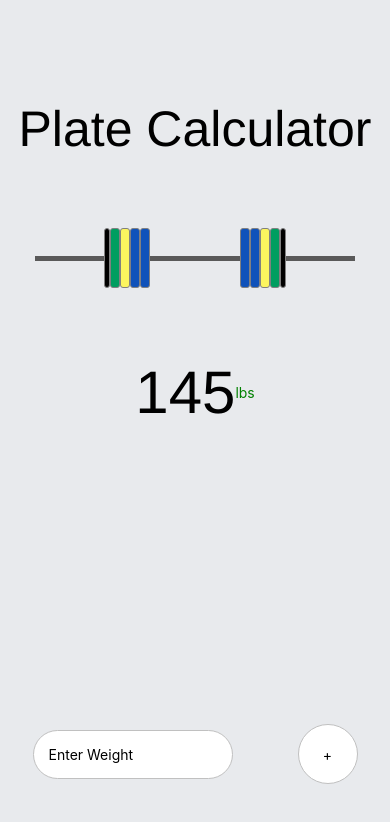
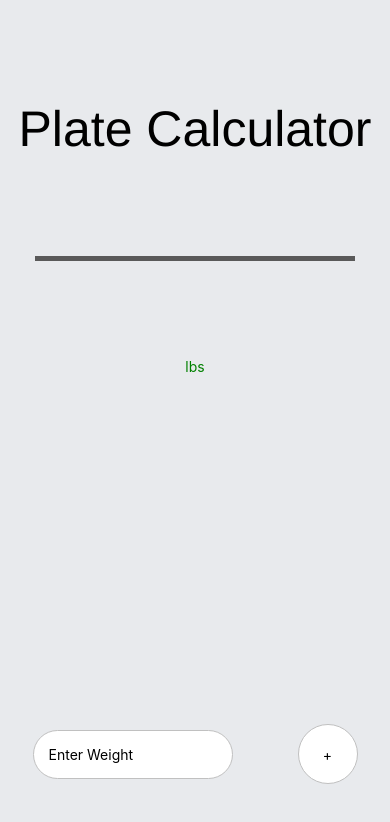
Before and after one commit to AlexMNet/plateCalculator-React_Native, a React Native app: screen / in a window 390 px wide. Shown: the top 822 px of the page. Built offline with nearby package versions, Linux system fonts and the light colour scheme.

Commit message:
add working barbell

```diff
--- a/App.js
+++ b/App.js
@@ -1,4 +1,5 @@
 import React, { useState } from 'react';
+import { set } from 'react-hook-form';
 import {
   KeyboardAvoidingView,
   Platform,
@@ -7,20 +8,29 @@ import {
   View,
   TextInput,
   TouchableOpacity,
+  Keyboard,
 } from 'react-native';
 import Bar from './components/Bar';
 import FortyFivePlate from './components/FortyFivePlate';
 
 export default function App() {
+  const [weight, setWeight] = useState('');
+  const [inputWeight, setInputWeight] = useState('');
+
+  const handleOnPress = () => {
+    setInputWeight(weight);
+    Keyboard.dismiss();
+  };
+
   return (
     <View style={styles.container}>
       <Text style={styles.title}>Plate Calculator</Text>
       <View style={styles.barbellContainer}>
-        <Bar />
+        <Bar weight={inputWeight} />
       </View>
 
       <View style={styles.weightDisplayWrapper}>
-        <Text style={styles.weightDisplayText}>145</Text>
+        <Text style={styles.weightDisplayText}>{inputWeight}</Text>
         <Text style={styles.lbsText}>lbs</Text>
       </View>
 
@@ -29,11 +39,14 @@ export default function App() {
         style={styles.inputWeightWrapper}
       >
         <TextInput
+          name='input'
           style={styles.input}
           placeholder={'Enter Weight'}
           keyboardType={'number-pad'}
+          value={weight}
+          onChangeText={(text) => setWeight(text)}
         ></TextInput>
-        <TouchableOpacity>
+        <TouchableOpacity onPress={handleOnPress}>
           <View style={styles.addBtnWrapper}>
             <Text style={styles.addBtnText}>+</Text>
           </View>
--- a/app.json
+++ b/app.json
@@ -27,6 +27,8 @@
     },
     "web": {
       "favicon": "./assets/favicon.png"
-    }
+    },
+    "description": "An app that will calculate what plates you need for your barbell at a given weight",
+    "githubUrl": "https://github.com/AlexMNet/plateCalculator-React_Native"
   }
 }
--- a/components/Bar.js
+++ b/components/Bar.js
@@ -4,25 +4,66 @@ import FortyFivePlate from './FortyFivePlate';
 import ThirtyFivePlate from './ThirtyFivePlate';
 import TwentyFivePlate from './TwentyFivePlate';
 import TenPlate from './TenPlate';
+import Plate from './Plate';
 
-const Bar = () => {
+const Bar = ({ weight }) => {
+  const plates = [];
+
+  weight = weight - 45;
+
+  while (weight >= 90) {
+    //45lb Plates
+    plates.push({ color: '#0F52BA', size: 10, height: 60 });
+    weight = weight - 90;
+  }
+
+  while (weight >= 50) {
+    //25lb Plates
+    plates.push({ color: '#009E60', size: 10, height: 60 });
+    weight = weight - 50;
+  }
+
+  while (weight >= 20) {
+    //10lb plates
+    plates.push({ color: 'black', size: 6, height: 60 });
+    weight = weight - 20;
+  }
+
+  while (weight >= 10) {
+    //5lb plates
+    plates.push({ color: 'black', size: 6, height: 35 });
+    weight = weight - 10;
+  }
+
+  while (weight >= 5) {
+    //2.5lb plates
+    plates.push({ color: 'black', size: 4, height: 25 });
+    weight = weight - 5;
+  }
+
   return (
     <View style={styles.bar}>
       <View style={styles.barLeft}>
-        <FortyFivePlate style={styles.plate} />
-        <FortyFivePlate style={styles.plate} />
-        <ThirtyFivePlate style={styles.plate} />
-        <TwentyFivePlate style={styles.plate} />
-        <TenPlate style={styles.plate} />
+        {plates.map((plate, idx) => (
+          <Plate
+            key={idx}
+            color={plate.color}
+            size={plate.size}
+            height={plate.height}
+          />
+        ))}
       </View>
 
       <View style={styles.barCenter} />
       <View style={styles.barRight}>
-        <FortyFivePlate style={styles.plate} />
-        <FortyFivePlate style={styles.plate} />
-        <ThirtyFivePlate style={styles.plate} />
-        <TwentyFivePlate style={styles.plate} />
-        <TenPlate style={styles.plate} />
+        {plates.map((plate, idx) => (
+          <Plate
+            key={idx}
+            color={plate.color}
+            size={plate.size}
+            height={plate.height}
+          />
+        ))}
       </View>
     </View>
   );
--- /dev/null
+++ b/components/Plate.js
@@ -0,0 +1,29 @@
+import React from 'react';
+import { View, Text, ViewComponent, StyleSheet } from 'react-native';
+
+const Plate = ({ color, size, height }) => {
+  return (
+    <View
+      //   style={styles.plate}
+      style={{
+        backgroundColor: color,
+        width: size,
+        height: height,
+        borderColor: 'grey',
+        borderWidth: 1,
+        borderRadius: 3,
+      }}
+    ></View>
+  );
+};
+
+// const styles = StyleSheet.create({
+//   plate: {
+//     height: 60,
+//     borderColor: 'grey',
+//     borderWidth: 1,
+//     borderRadius: 3,
+//   },
+// });
+
+export default Plate;
--- a/package.json
+++ b/package.json
@@ -14,6 +14,7 @@
     "expo-status-bar": "~1.1.0",
     "react": "17.0.1",
     "react-dom": "17.0.1",
+    "react-hook-form": "^7.19.1",
     "react-native": "0.64.2",
     "react-native-web": "0.17.1"
   },
```
Also changed, not shown: .expo-shared/README.md (added), 1 other file (tests, documents, lock files or other folders).
